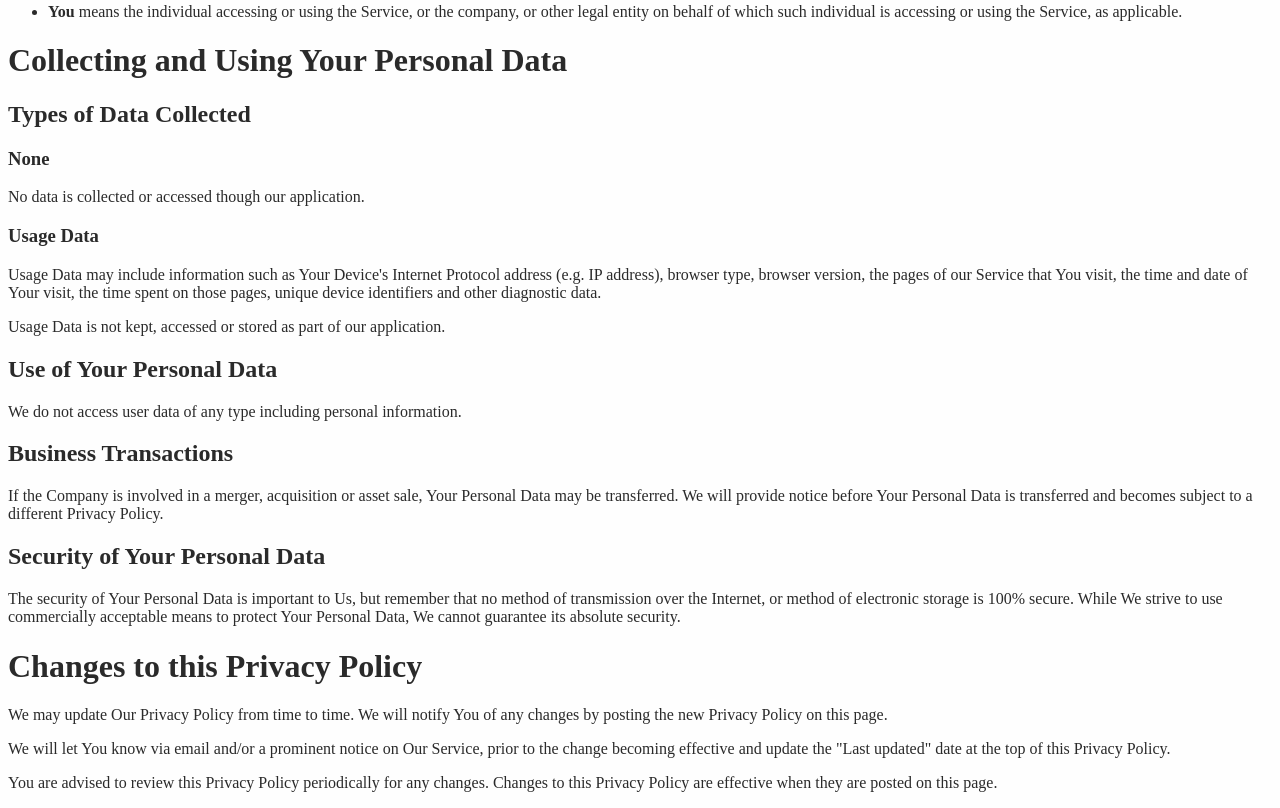
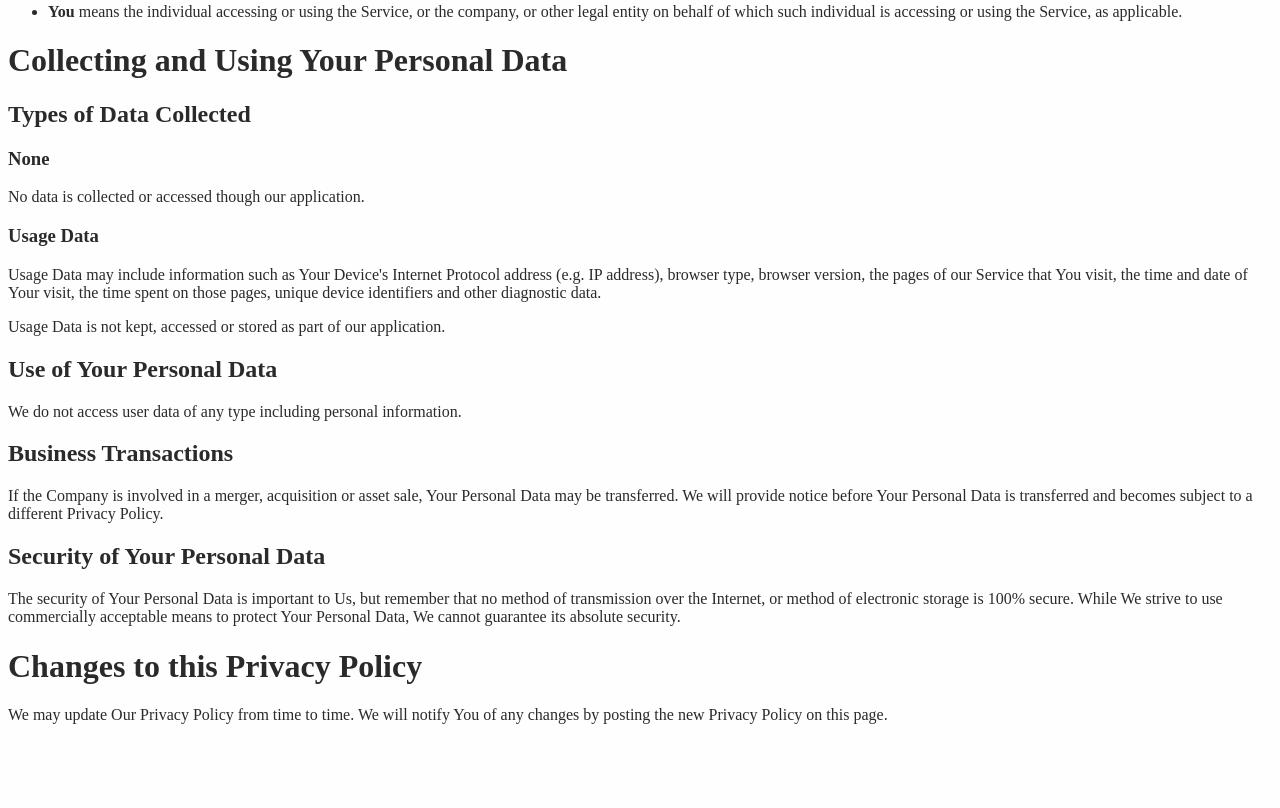
Before and after one commit to Fishfinna/Heli-Rigger-Pro, a website: page index.html in a window 1280 px wide. Shown: the part 1069-1877 px from the top of the page. After the commit the page ends 1809 px from the top, so only its background shows below. Drawn offline with Linux system fonts and the light colour scheme.

Commit message:
updated the index page

```diff
--- a/index.html
+++ b/index.html
@@ -115,11 +115,6 @@
     <h1>Changes to this Privacy Policy</h1>
     <p>We may update Our Privacy Policy from time to time. We will notify You of any changes by posting the new Privacy
         Policy on this page.</p>
-    <p>We will let You know via email and/or a prominent notice on Our Service, prior to the change becoming effective and
-        update the &quot;Last updated&quot; date at the top of this Privacy Policy.</p>
-    <p>You are advised to review this Privacy Policy periodically for any changes. Changes to this Privacy Policy are
-        effective when they are posted on this page.</p>
-
 
 </body>
 </html>
```
